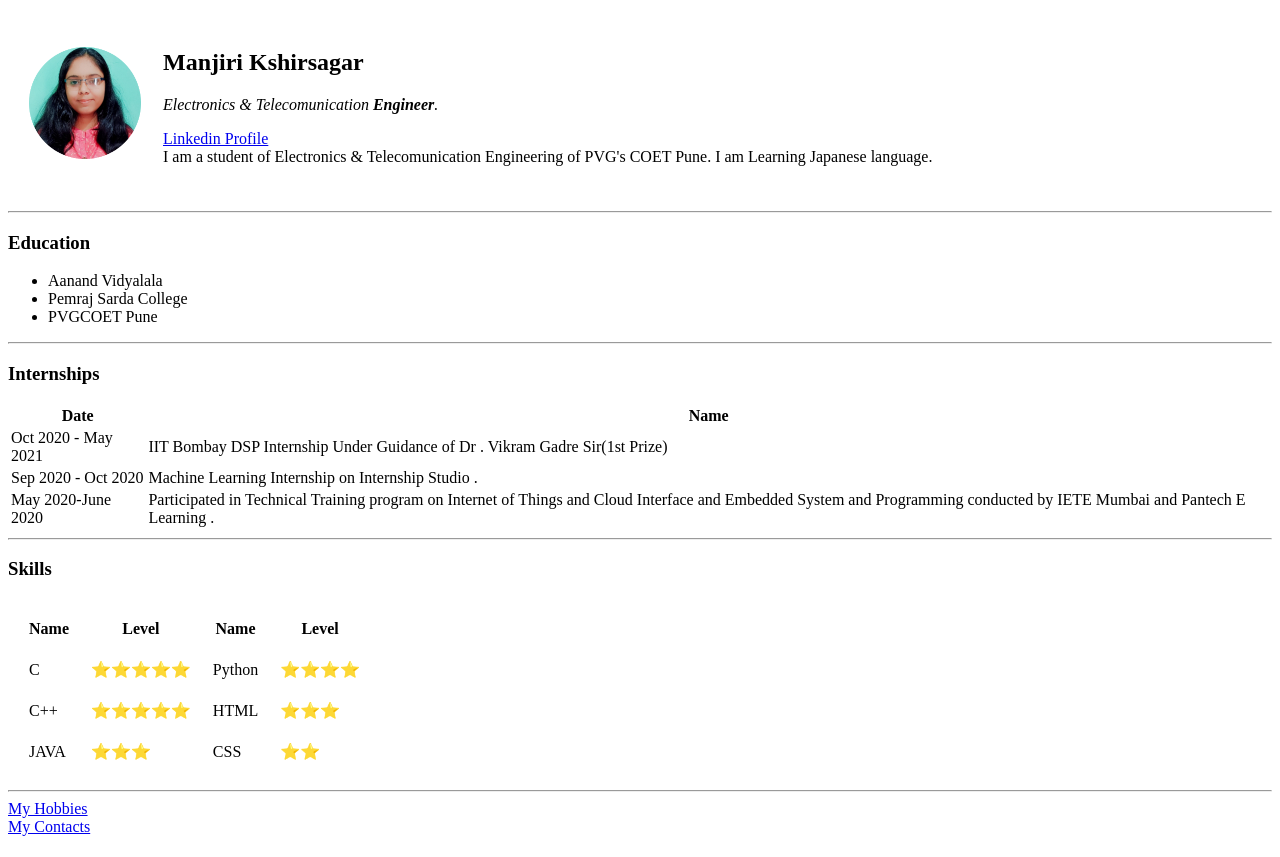
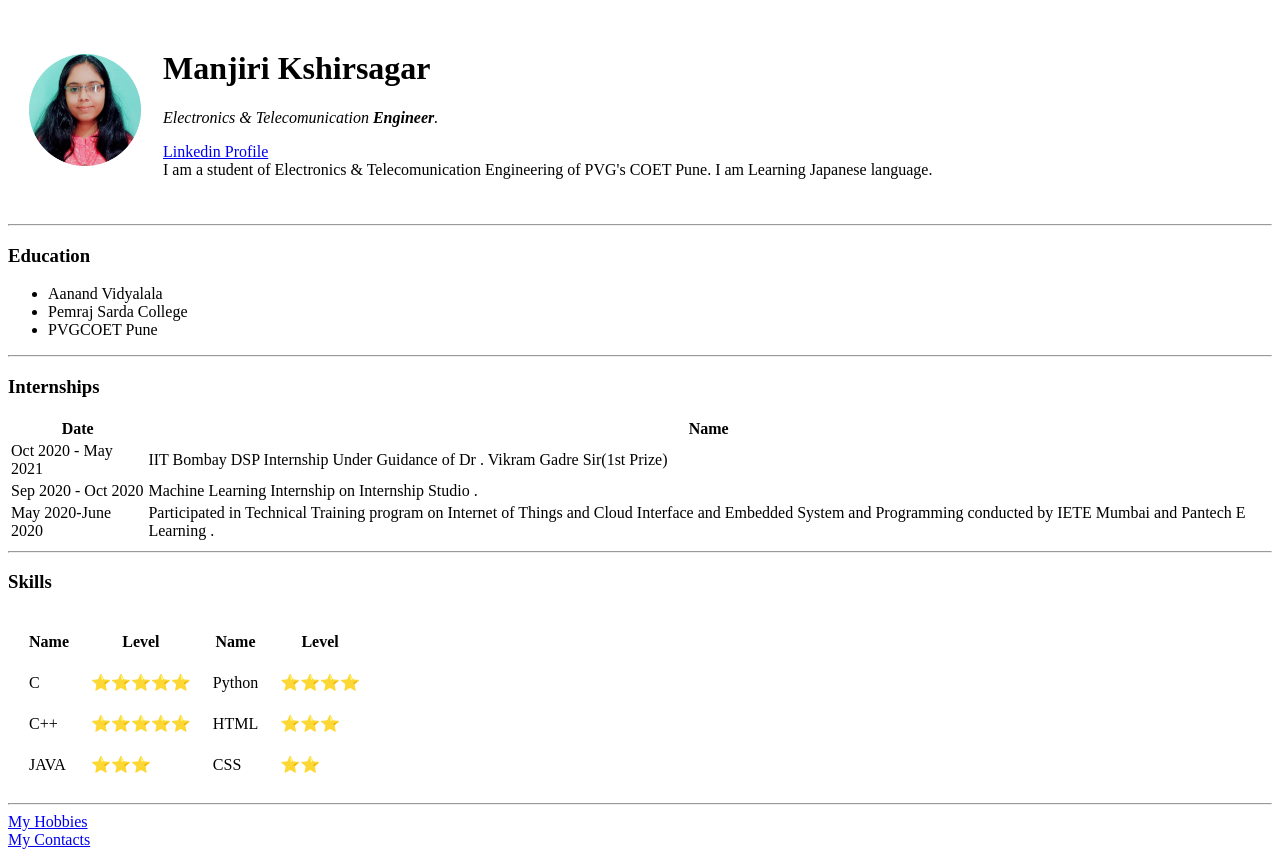
Before and after one commit to Manjiri2001/CV, a plain HTML site: page index.html in a window 1280 px wide. Drawn offline with Linux system fonts and the light colour scheme.

Commit message:
index.html
17-01-2022

```diff
--- a/index.html
+++ b/index.html
@@ -4,13 +4,14 @@
 <head>
   <meta charset="utf-8">
   <title>Manjiri's Personal Site</title>
+  <link rel="stylesheet" href="css/styles.css">
 </head>
 
 <body>
   <table cellspacing='20'>
     <tr>
       <td>  <img src="Manjiri.Kshirsagar.png" alt="Manjiri profile picture" ></td>
-      <td>  <h2> Manjiri Kshirsagar</h2>
+      <td>  <h1> Manjiri Kshirsagar</h1>
         <p>
           <em>Electronics & Telecomunication <strong>Engineer</strong>.</em>
         </p>
```
